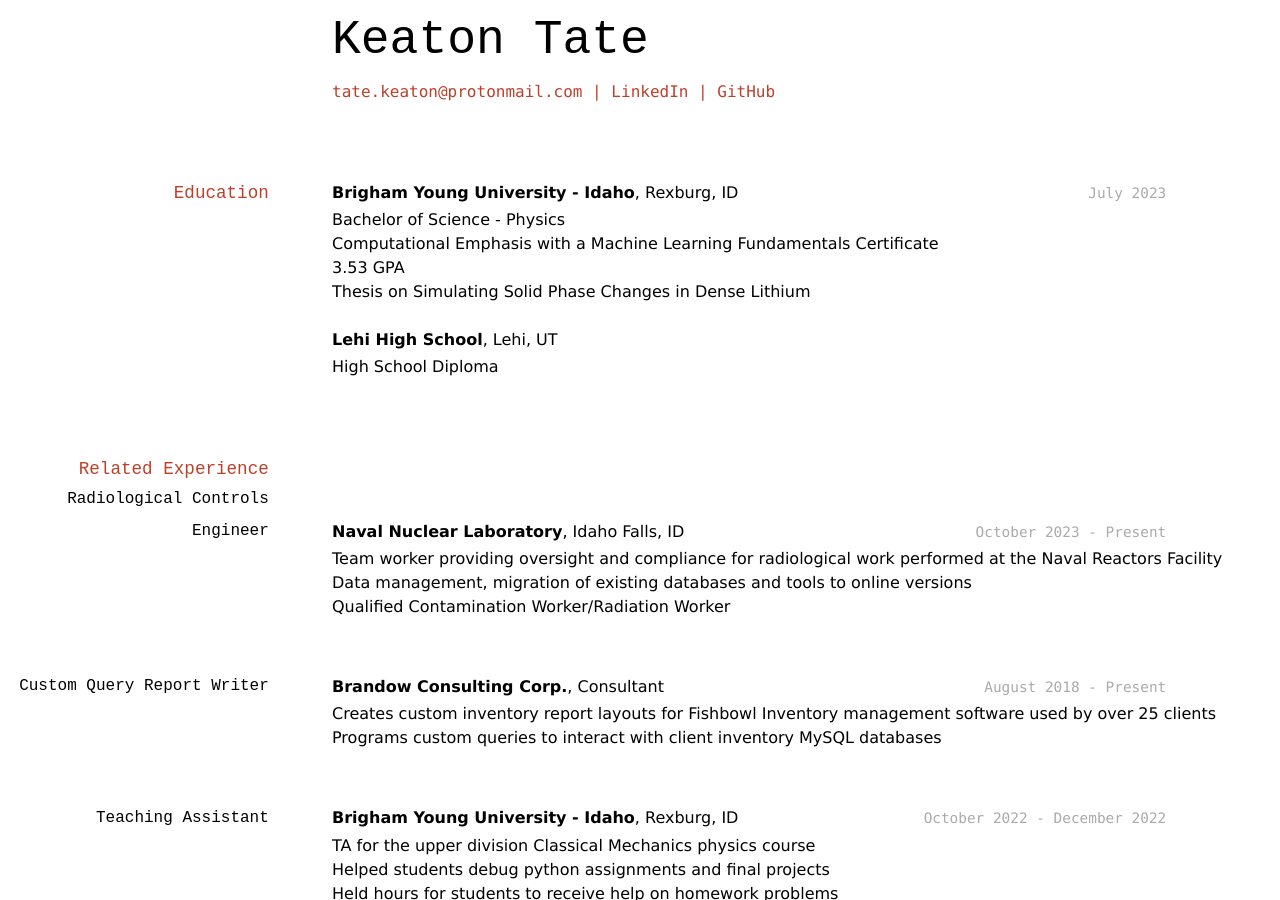
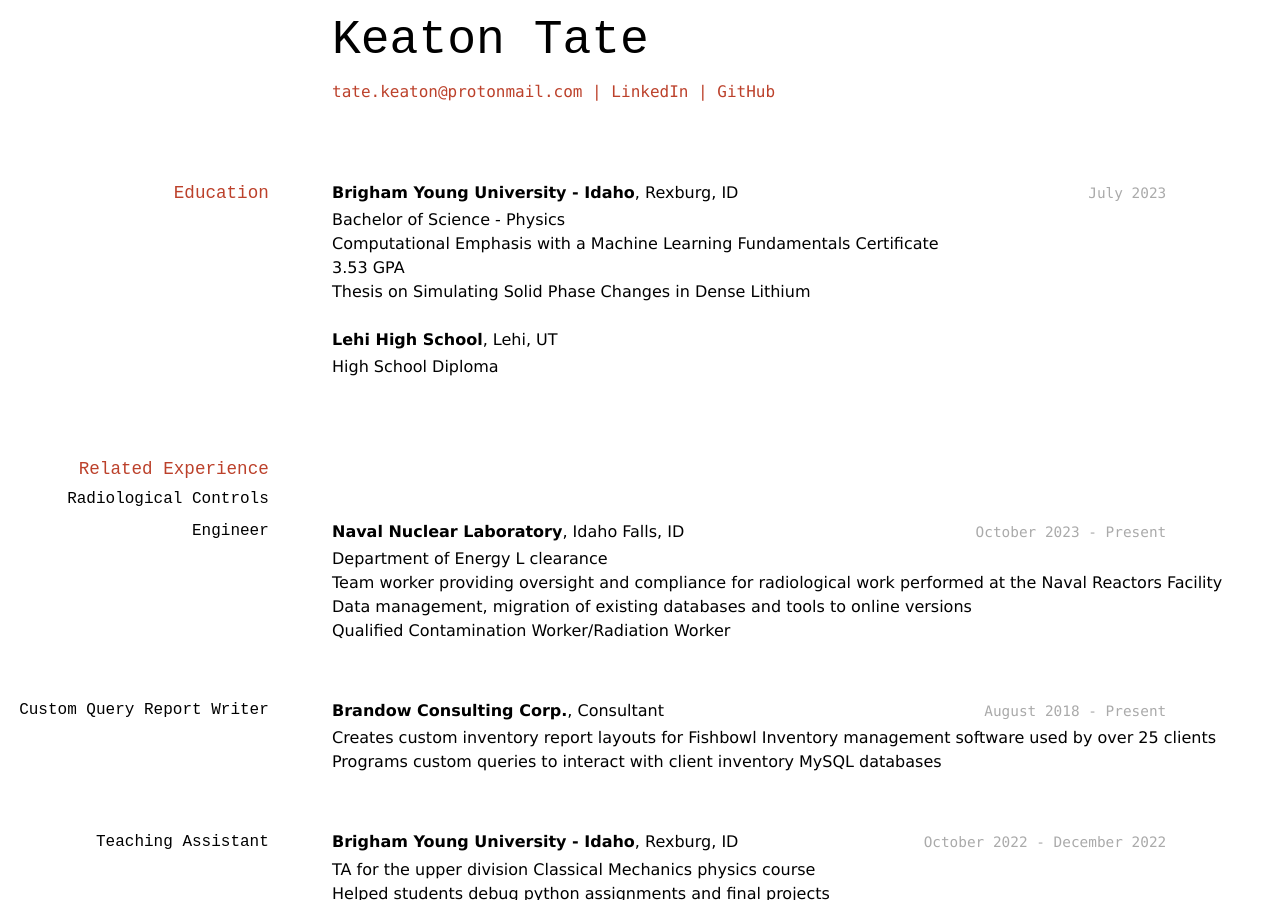
Before and after one commit to keatontate/Tate-Resume, a Jekyll site: the page built from docs/index.md, in a window 1280 px wide and 900 px high. Built offline with Jekyll 4.4.1, drawn with Linux system fonts in a browser that asks for light colours.

Commit message:
Update index.md

```diff
--- a/docs/index.md
+++ b/docs/index.md
@@ -33,6 +33,7 @@ __Lehi High School__, Lehi, UT
 `October 2023 - Present`
 __Naval Nuclear Laboratory__, Idaho Falls, ID
 
+- Department of Energy L clearance
 - Team worker providing oversight and compliance for radiological work performed at the Naval Reactors Facility
 - Data management, migration of existing databases and tools to online versions
 - Qualified Contamination Worker/Radiation Worker
```
